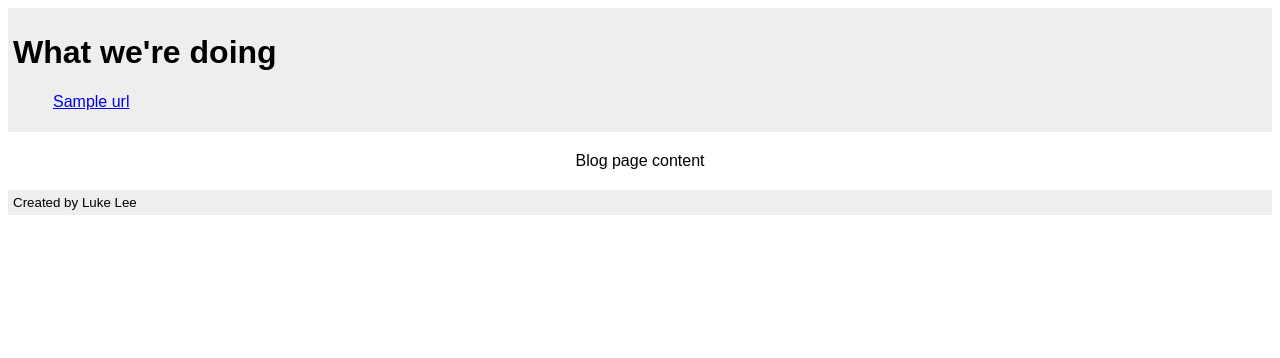
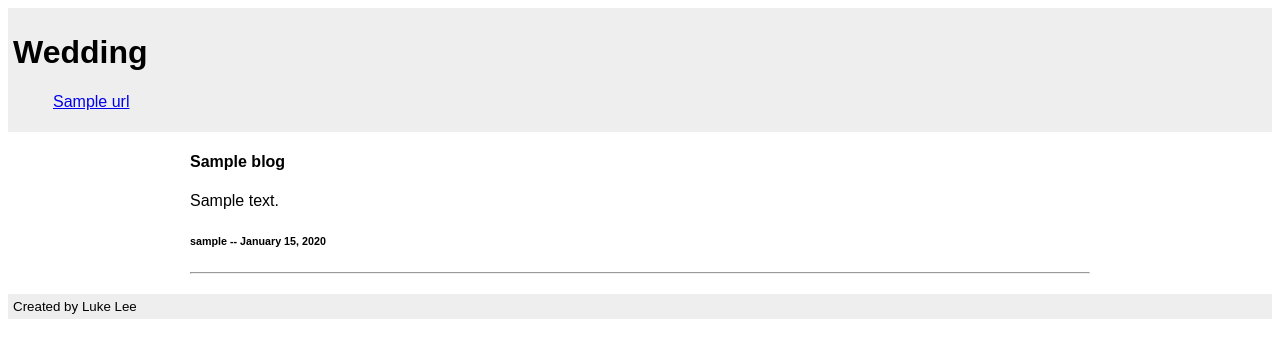
Before and after one commit to durden/wedding, a Django app: template templates/blog.html in a window 1280 px wide. Shown: the top 358 px of the page. Run offline with Django 3.2, Linux system fonts and the light colour scheme; the template is opened without the code that fills it: most values are stand-ins (such as "Sample title", 1, 10 or a date in 2020).

Commit message:
Re-vamped views to pull data about home page and blogs. Updated blog template to show real data

```diff
--- a/templates/blog.html
+++ b/templates/blog.html
@@ -2,7 +2,13 @@
 
 {% block title %} Blog {% endblock %}
 
-{% block header %} What we're doing {% endblock %}
 {% block content %}
-	<p>Blog page content</p>
+	{% for blog in blogs %}
+		<div class='blog'>
+			<h4>{{blog.title}}</h4>
+			<p class='blog_txt'>{{blog.text}}</p>
+			<h6>{{blog.author.username}} -- {{blog.updated|date:"F d, Y"}}</h6>
+			<hr>
+		</div>
+	{% endfor %}
 {% endblock %}
```
Also changed, not shown: views.py (+5 -4 lines).
